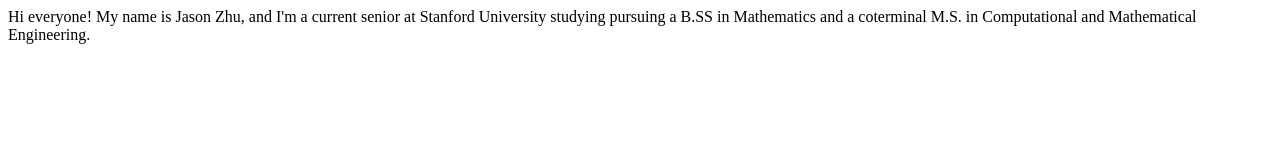
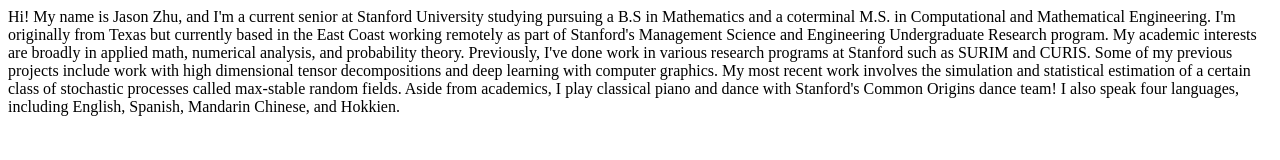
Before and after one commit to zhu-jason/zhu-jason.github.io, a plain HTML site: page index.html in a window 1280 px wide. Drawn offline with Linux system fonts and the light colour scheme.

Commit message:
updated site

```diff
--- a/index.html
+++ b/index.html
@@ -4,6 +4,10 @@
       <title>Jason Zhu</title>
    </head>
    <body>
-    Hi everyone! My name is Jason Zhu, and I'm a current senior at Stanford University studying pursuing a B.SS in Mathematics and a coterminal M.S. in Computational and Mathematical Engineering.
+    Hi! My name is Jason Zhu, and I'm a current senior at Stanford University studying pursuing a B.S in Mathematics and a coterminal M.S. in Computational and Mathematical Engineering. I'm originally from Texas but currently based in the East Coast working remotely as part of Stanford's Management Science and Engineering Undergraduate Research program.
+
+    My academic interests are broadly in applied math, numerical analysis, and probability theory. Previously, I've done work in various research programs at Stanford such as SURIM and CURIS. Some of my previous projects include work with high dimensional tensor decompositions and deep learning with computer graphics. My most recent work involves the simulation and statistical estimation of a certain class of stochastic processes called max-stable random fields.
+
+    Aside from academics, I play classical piano and dance with Stanford's Common Origins dance team! I also speak four languages, including English, Spanish, Mandarin Chinese, and Hokkien.
   </body>
 </html>
```
